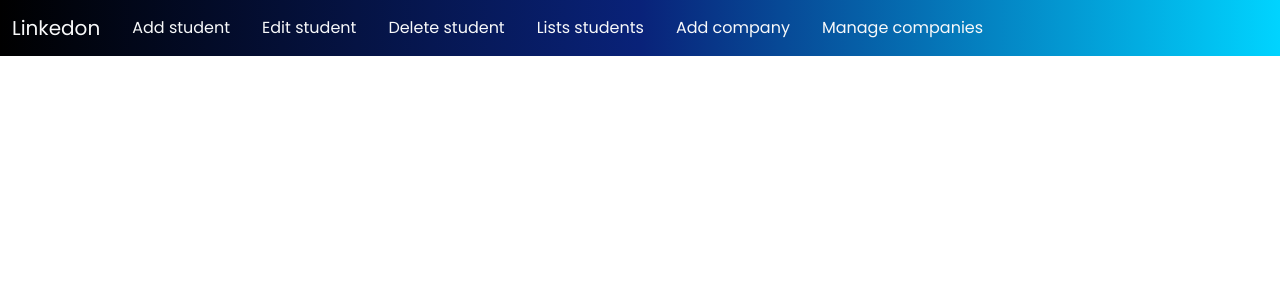
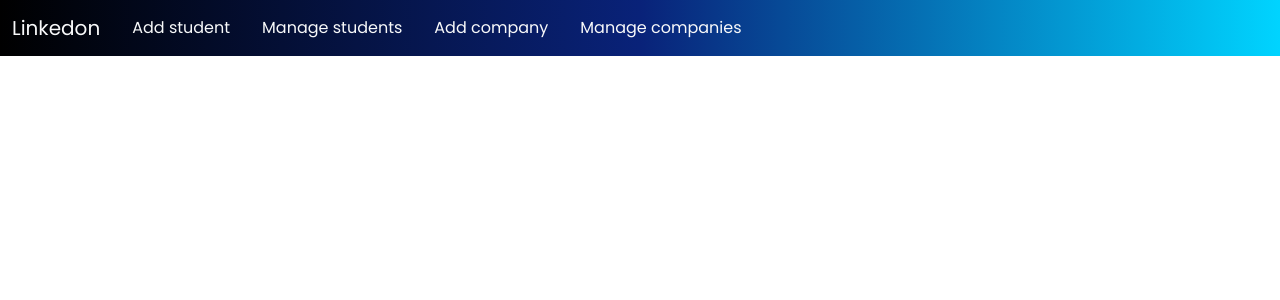
Before and after one commit to echeverriaalex/TP-FINAL-LAB4, a PHP site: template Views/nav-admin.php in a window 1280 px wide. Shown: the top 300 px of the page. Run offline with PHP 8.4, Linux system fonts and the light colour scheme; the template is opened without the code that fills it, so the values that code supplies are empty; some libraries are stand-ins or nearby versions.

Commit message:
reemplazo eliminar y editar por administar

```diff
--- a/Views/nav-admin.php
+++ b/Views/nav-admin.php
@@ -6,9 +6,7 @@
     </button> -->
     <div class="collapse navbar-collapse" id="navbarSupportedContent">
       <li><a class="dropdown-item text-light" href="<?php echo FRONT_ROOT ?>Student/ShowAddView">Add student</a></li>
-      <li><a class="dropdown-item text-light" href="<?php echo FRONT_ROOT ?>Student/ShowEditView">Edit student</a></li>
-      <li><a class="dropdown-item text-light" href="<?php echo FRONT_ROOT ?>Student/ShowDeleteView">Delete student</a></li>
-      <li><a class="dropdown-item text-light" href="<?php echo FRONT_ROOT ?>Student/ShowListView">Lists students</a></li>
+      <li><a class="dropdown-item text-light" href="<?php echo FRONT_ROOT ?>Student/ShowDeleteView">Manage students</a></li>
       <li><a class="dropdown-item text-light" href="<?php echo FRONT_ROOT ?>Company/ShowAddView">Add company</a>
       <li><a class="dropdown-item text-light" href="<?php echo FRONT_ROOT ?>Company/ShowDeleteView">Manage companies</a>
     </div>
```
